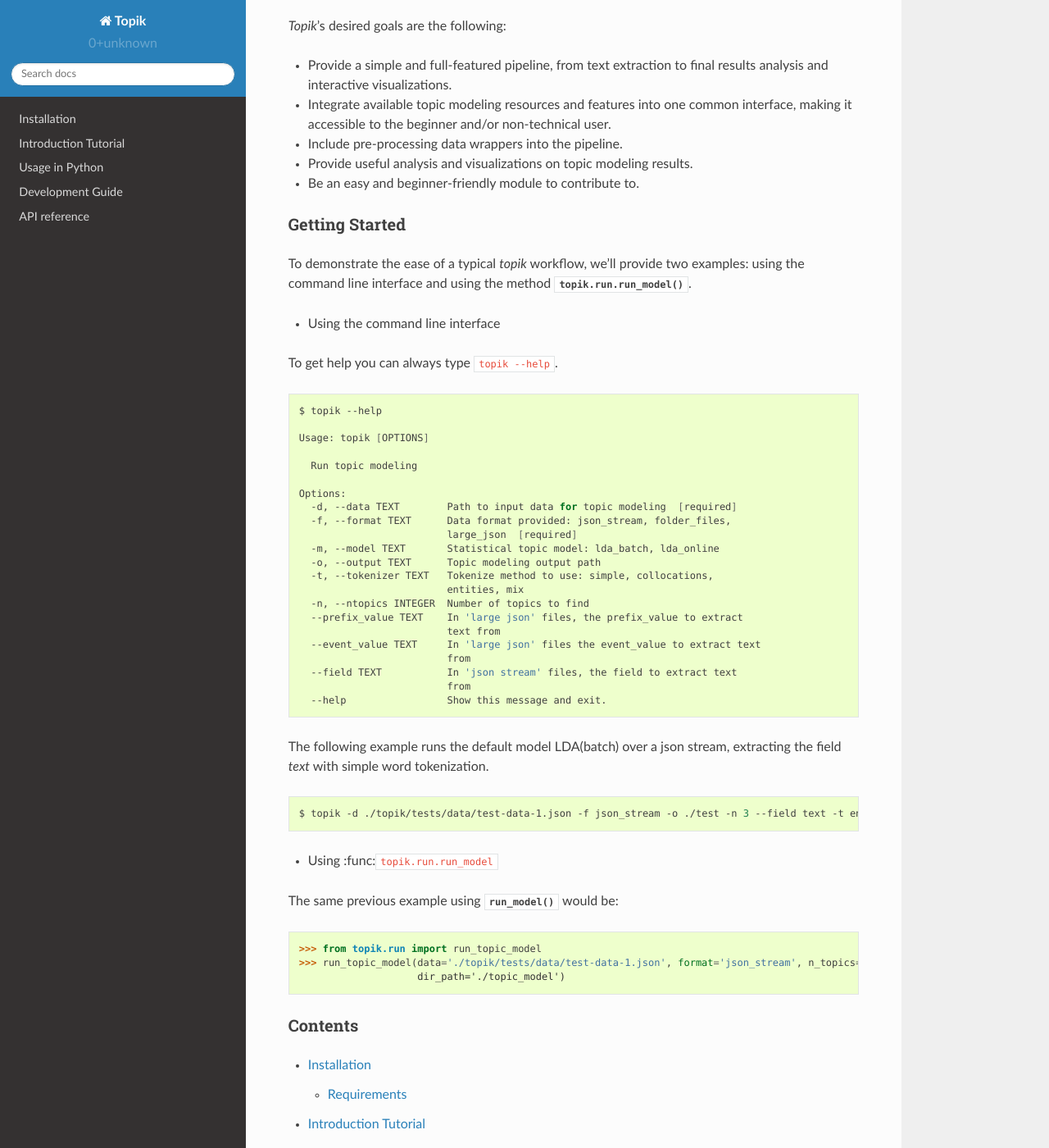
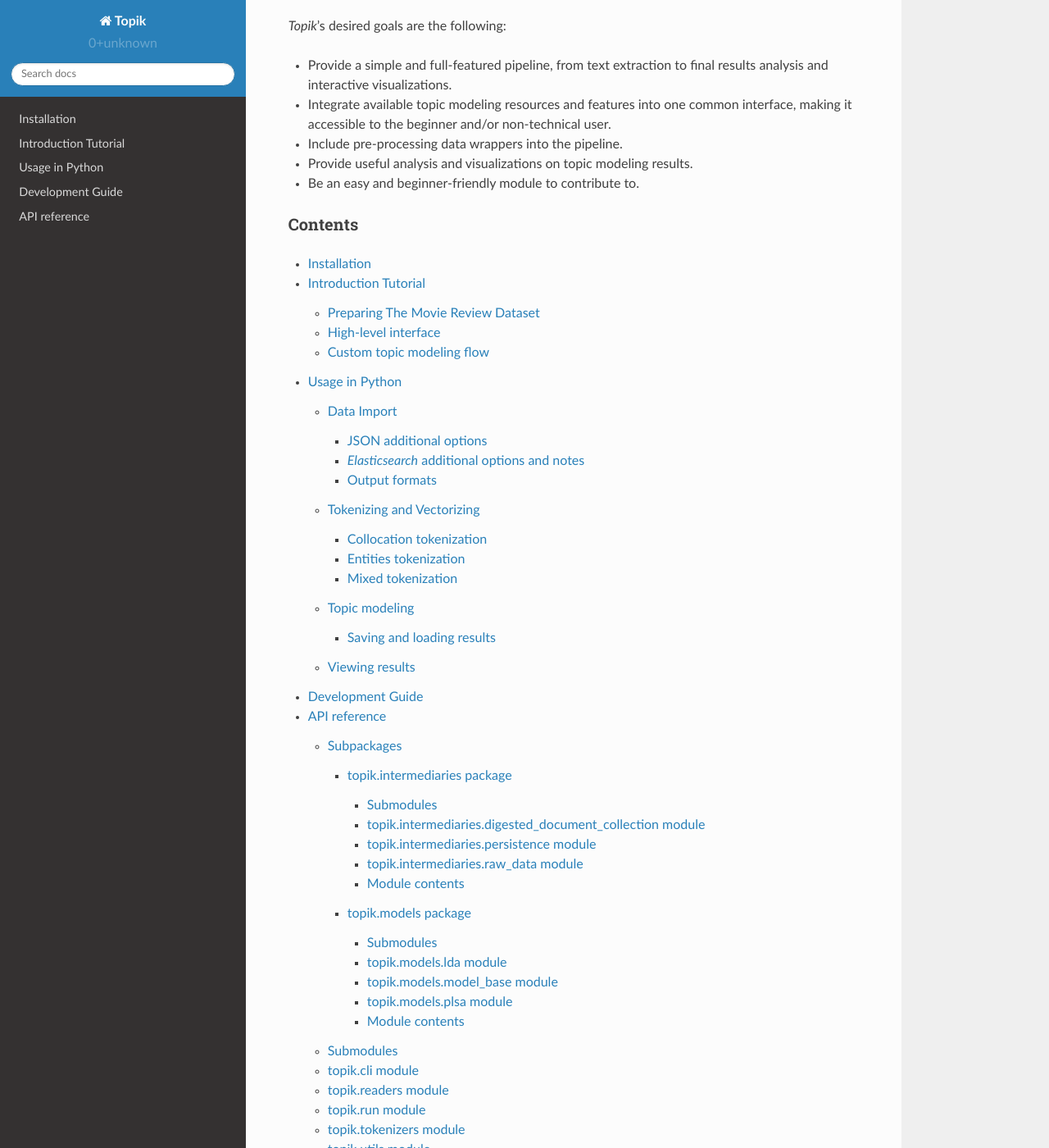
Before and after one commit to ContinuumIO/topik, a Sphinx documentation site: the page built from docs/index.rst, in a window 1280 px wide and 1400 px high, scrolled down 732 px. Shown: the whole window at 82% size. Built offline with Sphinx 7.4.7 and the Read the Docs theme 2.0.0, drawn with Linux system fonts in a browser that asks for light colours.

Commit message:
fix cli example

```diff
--- a/docs/index.rst
+++ b/docs/index.rst
@@ -48,60 +48,6 @@ features into an easy callable function and a command line interface.
 - Provide useful analysis and visualizations on topic modeling results.
 
 - Be an easy and beginner-friendly module to contribute to.
-
-
-Getting Started
-===============
-
-To demonstrate the ease of a typical `topik` workflow, we'll provide two examples: using the command line
-interface and using the method :func:`topik.run.run_model`.
-
-- Using the command line interface
-
-To get help you can always type ``topik --help``.
-
-.. code-block:: bash
-
-    $ topik --help
-
-    Usage: topik [OPTIONS]
-
-      Run topic modeling
-
-    Options:
-      -d, --data TEXT        Path to input data for topic modeling  [required]
-      -f, --format TEXT      Data format provided: json_stream, folder_files,
-                             large_json  [required]
-      -m, --model TEXT       Statistical topic model: lda_batch, lda_online
-      -o, --output TEXT      Topic modeling output path
-      -t, --tokenizer TEXT   Tokenize method to use: simple, collocations,
-                             entities, mix
-      -n, --ntopics INTEGER  Number of topics to find
-      --prefix_value TEXT    In 'large json' files, the prefix_value to extract
-                             text from
-      --event_value TEXT     In 'large json' files the event_value to extract text
-                             from
-      --field TEXT           In 'json stream' files, the field to extract text
-                             from
-      --help                 Show this message and exit.
-
-
-The following example runs the default model LDA(batch) over a json stream, extracting the field `text` with simple
-word tokenization.
-
-.. code-block:: bash
-
-    $ topik -d ./topik/tests/data/test-data-1.json -f json_stream -o ./test -n 3 --field text -t entities
-
-- Using :func:``topik.run.run_model``
-
-The same previous example using :func:`run_model` would be:
-
-.. code-block:: python
-
-   >>> from topik.run import run_topic_model
-   >>> run_topic_model(data='./topik/tests/data/test-data-1.json', format='json_stream', n_topics=3, field='text', \
-                       dir_path='./topic_model')
 
 
 Contents
```
Also changed, not shown: docs/example.rst (+28 -2 lines), docs/installation.rst (+0 -17 lines), 3 other files.
